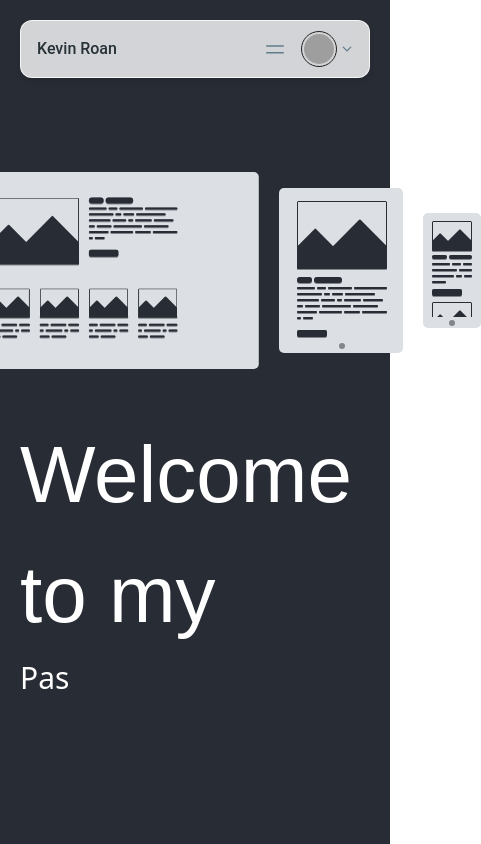
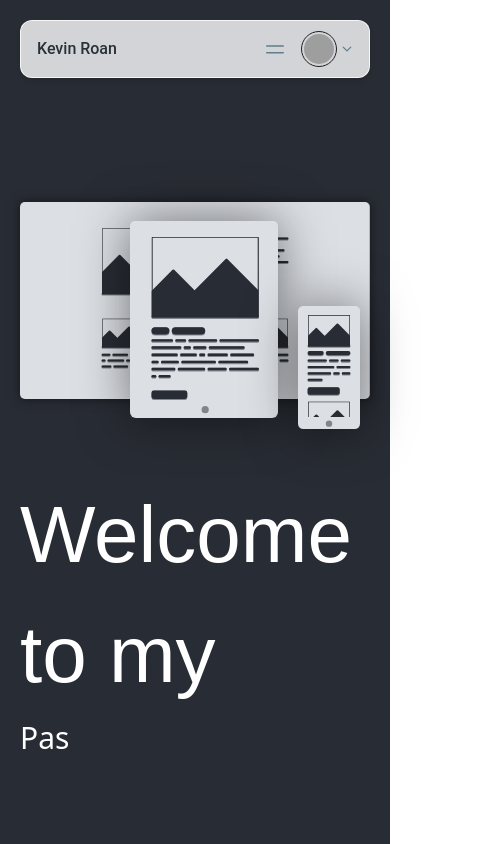
Before and after one commit to kevin-roan/kevinroan, a React (Create React App) app: page / in a window 390 px wide. Shown: the top 844 px of the page, 481 px wide, since content can reach past the window. Built offline with nearby package versions, Linux system fonts and the light colour scheme; grey boxes are pictures that could not be loaded.

Commit message:
responsive about page

```diff
--- a/src/components/ImageAnimation.css
+++ b/src/components/ImageAnimation.css
@@ -29,3 +29,27 @@
   margin: 10px;
   animation: jump 3s ease infinite 2s;
 }
+
+@media screen and (max-width: 480px) {
+  .image-list {
+    display: flex;
+    flex-direction: row;
+  }
+  .computer {
+    margin-left: 0;
+    box-shadow: 0px 0px 10px rgba(0, 0, 0, 0.5);
+  }
+  .tablet {
+    bottom: -600px;
+    margin-left: -250px;
+    margin-top: 3rem;
+    box-shadow: 0px 0px 50px rgba(0, 0, 0, 0.5);
+    border-radius: 5px 5px 0 0;
+  }
+  .smartphone {
+    margin-left: 10px;
+    margin-top: 9rem;
+    box-shadow: 0px 0px 50px rgba(0, 0, 0, 0.5);
+    border-radius: 5px 5px 0 0;
+  }
+}
```
